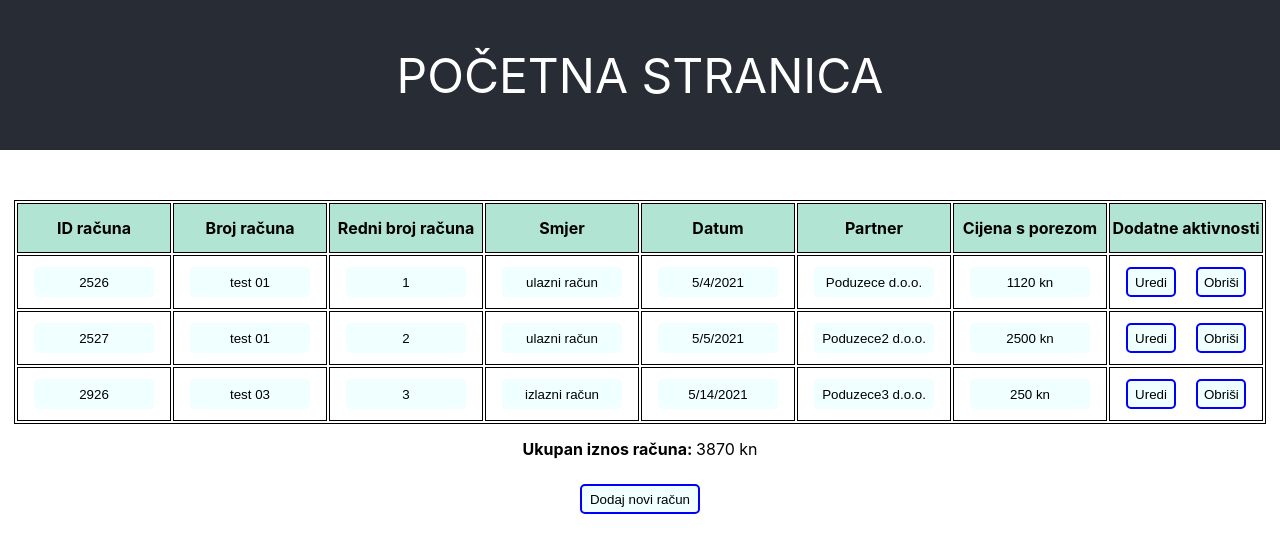
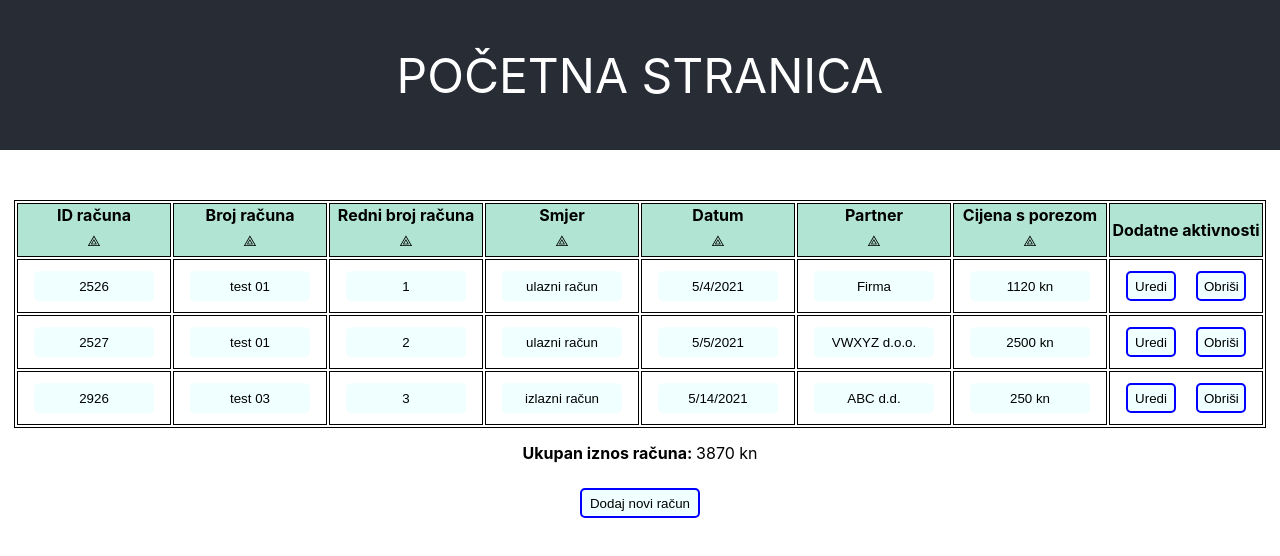
Before and after one commit to CROmarcos/sedamit_zadatak, a React (Create React App) app: page / in a window 1280 px wide. Shown: the top 556 px of the page. Built offline with nearby package versions, Linux system fonts and the light colour scheme.

Commit message:
Sortiranje tablice
Greška zbog null stupaca u ključevima skrivena u scss-u

```diff
--- a/src/App.css
+++ b/src/App.css
@@ -46,3 +46,8 @@ button {
   border-radius: 5px;
   border: 2px solid blue;
 }
+
+iframe
+{
+    display: none;
+}
--- a/src/Components/ListaRacuna/ListaRacuna.scss
+++ b/src/Components/ListaRacuna/ListaRacuna.scss
@@ -40,3 +40,19 @@ th,
 td {
     border: 1px solid;
 }
+
+.sort {
+    background-color: transparent;
+    border: none;
+    padding: 5px 10px;
+    margin: 0;
+    line-height: 1;
+    font-size: 15px;
+    color: black;
+    cursor: pointer;
+    transition: transform 0.05s ease-out;
+}
+
+.reverse {
+    transform: rotate(180deg);
+}
--- a/src/Components/ListaRacuna/ListaRacuna.tsx
+++ b/src/Components/ListaRacuna/ListaRacuna.tsx
@@ -4,32 +4,81 @@ import "./ListaRacuna.scss"
 import * as actionCreators from "../../State/actionCreators"
 import { State } from "../../State/reducer"
 import { Link } from "react-router-dom"
+import { MouseEventHandler, useCallback, useState } from "react"
 
 const ListaRacuna = () => {
     const dispatch = useDispatch()
     const { dodajRacun, urediRacun, obrisiRacun } = bindActionCreators(actionCreators, dispatch)
     const polje = useSelector((state: State) => state.reducer)
+
     let sumaRacuna = 0
+    polje.forEach(racun => { sumaRacuna += racun.cijena_s_porezom })
 
-    polje.forEach(racun => { sumaRacuna += racun.cijena_s_porezom })
+    type Data = typeof polje
+    type SortKeys = keyof Data[0]
+    type SortOrder = 'asc' | 'desc'
+
+    function sortData({ tableData, sortKey, reverse }: {
+        tableData: Data,
+        sortKey: SortKeys,
+        reverse: boolean
+    }) {
+        if (!sortKey) return tableData
+
+        const sortedData = polje.sort((a, b) => {
+            if (typeof a[sortKey] === 'undefined' || typeof b[sortKey] === 'undefined') return 0;
+            return a[sortKey] > b[sortKey] ? 1 : -1
+        })
+
+        if (reverse) return sortedData.reverse()
+        return sortedData
+    }
+
+    function SortButton({ sortOrder, columnKey, sortKey, onClick }: {
+        sortOrder: SortOrder,
+        columnKey: SortKeys,
+        sortKey: SortKeys,
+        onClick: MouseEventHandler<HTMLButtonElement>
+    }) {
+        return <button onClick={onClick} className={`${sortKey === columnKey && sortOrder === 'desc' ? "sort reverse" : "sort"}`}>⟁</button>
+    }
+
+    const [sortKey, setSortKey] = useState<SortKeys>('id')
+    const [sortOrder, setSortOrder] = useState<SortOrder>('asc')
+    const sortedData = useCallback(() => sortData({ tableData: polje, sortKey, reverse: sortOrder === 'desc' }), [polje, sortKey, sortOrder])
+
+    const stupci: { key: SortKeys, label: string }[] = [
+        { key: "id", label: "ID računa" },
+        { key: "broj_racuna", label: "Broj računa" },
+        { key: "redni_broj_racuna", label: "Redni broj računa" },
+        { key: "smjer", label: "Smjer" },
+        { key: "datum_racuna", label: "Datum" },
+        { key: "naziv_partnera", label: "Partner" },
+        { key: "cijena_s_porezom", label: "Cijena s porezom" },
+    ];
+
+    function changeSort(key: SortKeys) {
+        setSortOrder(sortOrder === 'asc' ? 'desc' : 'asc')
+        setSortKey(key)
+    }
 
     return (
         <>
             <table className="Lista">
                 <thead>
                     <tr>
-                        <th>ID računa</th>
-                        <th>Broj računa</th>
-                        <th>Redni broj računa</th>
-                        <th>Smjer</th>
-                        <th>Datum</th>
-                        <th>Partner</th>
-                        <th>Cijena s porezom</th>
+                        {stupci.map((stupac) => {
+                            return (
+                                <th key={stupac.key}>
+                                    {stupac.label} <SortButton columnKey={stupac.key} onClick={() => changeSort(stupac.key)} sortOrder={sortOrder} sortKey={sortKey} />
+                                </th>
+                            )
+                        })}
                         <th>Dodatne aktivnosti</th>
                     </tr>
                 </thead>
                 <tbody>
-                    {polje.map(racun =>
+                    {sortedData().map(racun =>
                         <tr key={racun.id}>
                             <td><Link to={`/detalji/${racun.id}`}><button className="Lista__link">{racun.id}</button></Link></td>
                             <td><Link to={`/detalji/${racun.id}`}><button className="Lista__link">{racun.broj_racuna}</button></Link></td>
--- a/src/Interface.tsx
+++ b/src/Interface.tsx
@@ -5,7 +5,7 @@ interface IRacun {
         id: number,
         broj_racuna: string,
         redni_broj_racuna: number,
-        smjer: boolean |string,
+        smjer: boolean | string | EnumType,
         datum_racuna: Date,
         rok_placanja?: Date,
         naziv_partnera: string,
--- a/src/State/reducer.ts
+++ b/src/State/reducer.ts
@@ -11,7 +11,7 @@ const initialState: IRacun["racuni"][] = [
         smjer: "ulazni račun",
         datum_racuna: new Date('May 04, 2021'),
         rok_placanja: new Date('March 03, 2022'),
-        naziv_partnera: "Poduzece d.o.o.",
+        naziv_partnera: "Firma",
         adresa_partnera: "Anina 10, Varaždin",
         oib: '02325566821',
         iznos_prije_poreza: 1000,
@@ -25,7 +25,7 @@ const initialState: IRacun["racuni"][] = [
         smjer: "ulazni račun",
         datum_racuna: new Date('May 05, 2021'),
         rok_placanja: new Date('March 03, 2023'),
-        naziv_partnera: "Poduzece2 d.o.o.",
+        naziv_partnera: "VWXYZ d.o.o.",
         adresa_partnera: "",
         oib: '02325566831',
         iznos_prije_poreza: 2000,
@@ -39,7 +39,7 @@ const initialState: IRacun["racuni"][] = [
         smjer: "izlazni račun",
         datum_racuna: new Date('May 14, 2021'),
         rok_placanja: new Date('March 13, 2022'),
-        naziv_partnera: "Poduzece3 d.o.o.",
+        naziv_partnera: "ABC d.d.",
         adresa_partnera: "Grada Vukovara 13, Zagreb",
         oib: '',
         iznos_prije_poreza: 200,
```
